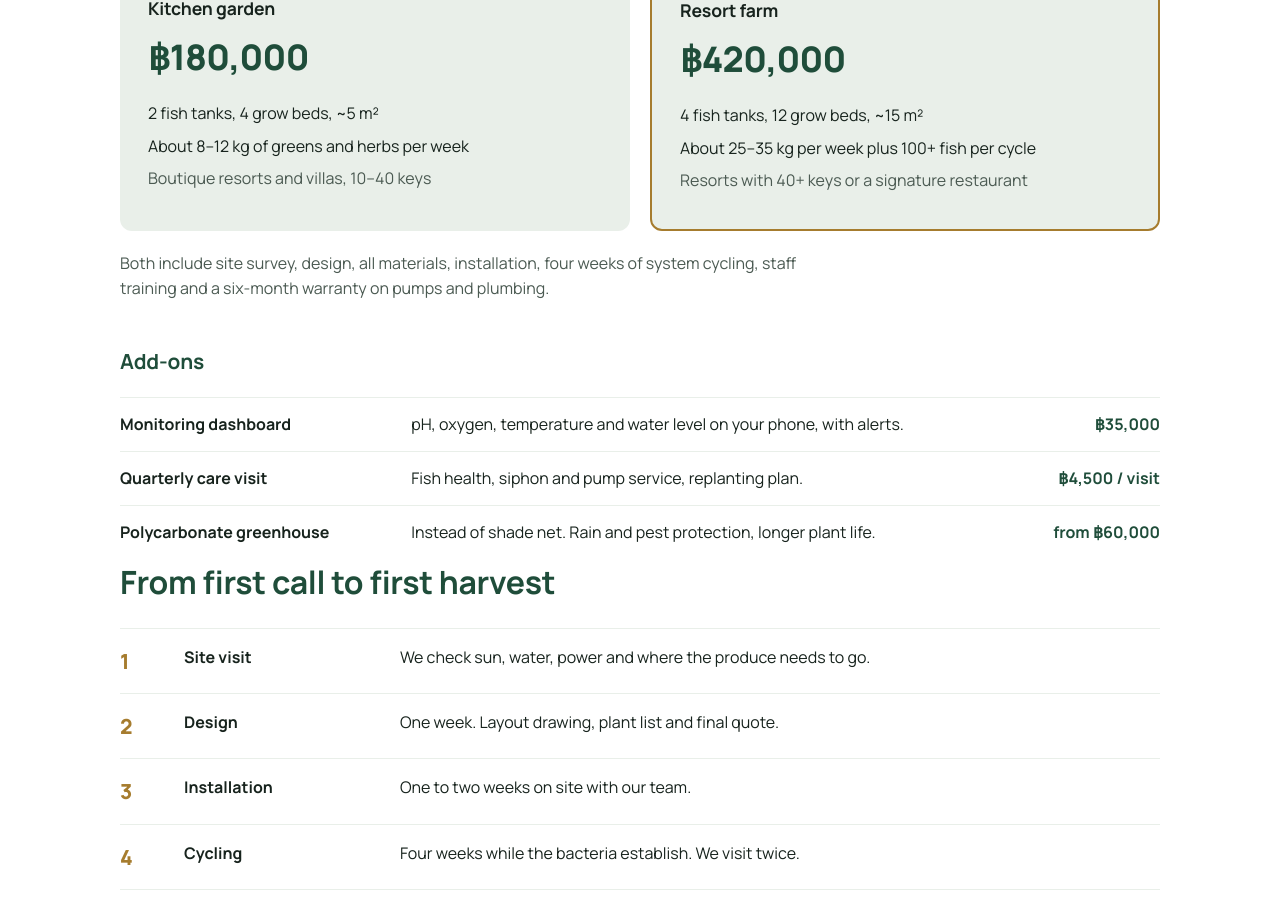
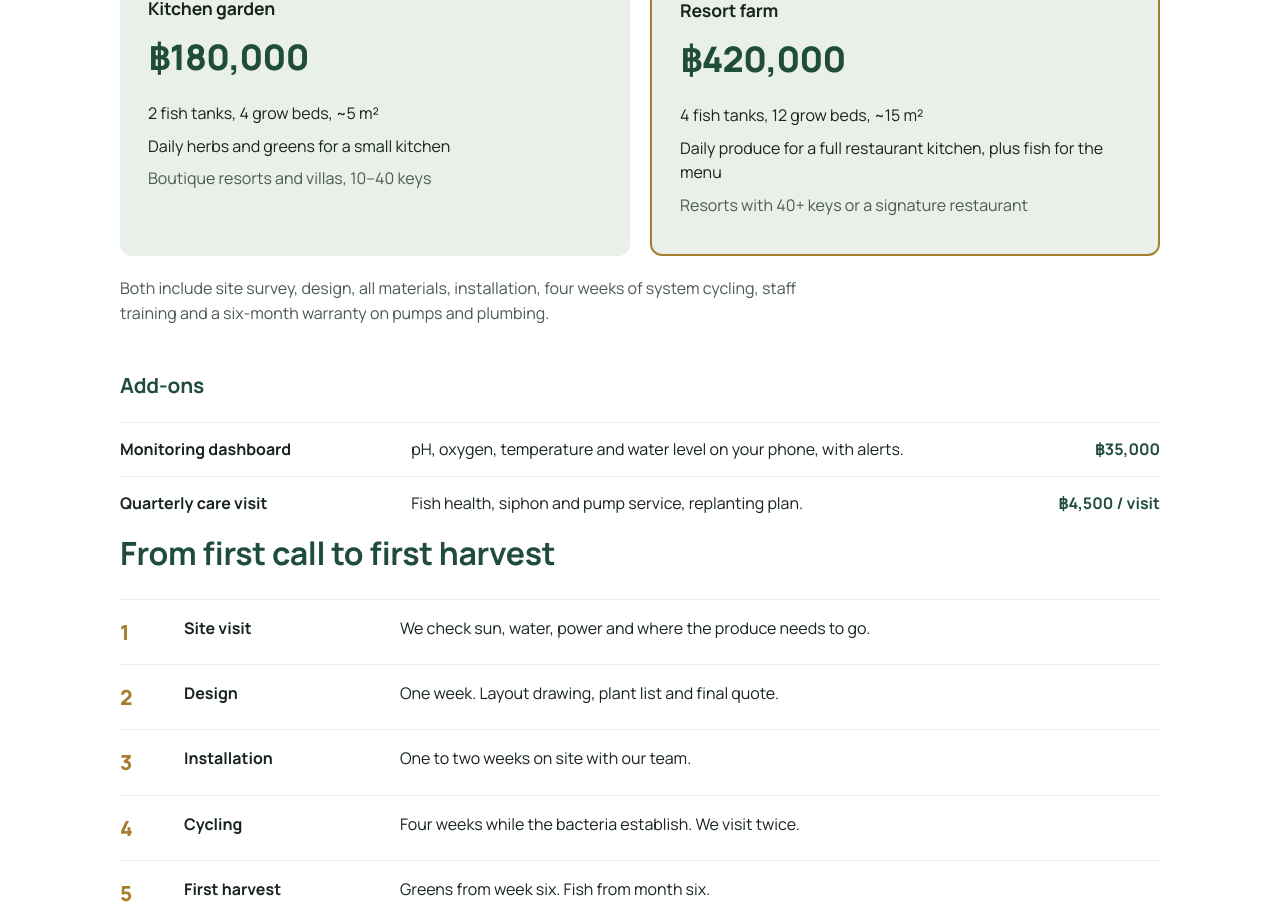
Before and after one commit to thisisissss/sggai, a SvelteKit app: page /resorts in a window 1280 px wide. Shown: the part 1859-2769 px from the top of the page. Built offline with nearby package versions, Linux system fonts and the light colour scheme.

Commit message:
remove extra promises

```diff
--- a/src/routes/resorts/+page.svelte
+++ b/src/routes/resorts/+page.svelte
@@ -42,14 +42,14 @@
           name: 'Kitchen garden',
           price: '฿180,000',
           size: '2 fish tanks, 4 grow beds, ~5 m²',
-          yield: 'About 8–12 kg of greens and herbs per week',
+          yield: 'Daily herbs and greens for a small kitchen',
           for: 'Boutique resorts and villas, 10–40 keys'
         },
         {
           name: 'Resort farm',
           price: '฿420,000',
           size: '4 fish tanks, 12 grow beds, ~15 m²',
-          yield: 'About 25–35 kg per week plus 100+ fish per cycle',
+          yield: 'Daily produce for a full restaurant kitchen, plus fish for the menu',
           for: 'Resorts with 40+ keys or a signature restaurant'
         }
       ],
@@ -57,8 +57,7 @@
       addHead: 'Add-ons',
       addons: [
         ['Monitoring dashboard', 'pH, oxygen, temperature and water level on your phone, with alerts.', '฿35,000'],
-        ['Quarterly care visit', 'Fish health, siphon and pump service, replanting plan.', '฿4,500 / visit'],
-        ['Polycarbonate greenhouse', 'Instead of shade net. Rain and pest protection, longer plant life.', 'from ฿60,000']
+        ['Quarterly care visit', 'Fish health, siphon and pump service, replanting plan.', '฿4,500 / visit']
       ],
       timeHead: 'From first call to first harvest',
       timeline: [
@@ -98,14 +97,14 @@
           name: 'สวนครัว',
           price: '180,000 บาท',
           size: 'ถังปลา 2 ถัง แปลงปลูก 4 แปลง ประมาณ 5 ตร.ม.',
-          yield: 'ผักและสมุนไพรประมาณ 8–12 กก. ต่อสัปดาห์',
+          yield: 'สมุนไพรและผักสดทุกวันสำหรับครัวขนาดเล็ก',
           for: 'บูติกรีสอร์ทและวิลล่า 10–40 ห้อง'
         },
         {
           name: 'ฟาร์มรีสอร์ท',
           price: '420,000 บาท',
           size: 'ถังปลา 4 ถัง แปลงปลูก 12 แปลง ประมาณ 15 ตร.ม.',
-          yield: 'ประมาณ 25–35 กก. ต่อสัปดาห์ และปลากว่า 100 ตัวต่อรอบ',
+          yield: 'ผลผลิตทุกวันสำหรับครัวร้านอาหารเต็มรูปแบบ พร้อมปลาสำหรับเมนู',
           for: 'รีสอร์ท 40 ห้องขึ้นไป หรือมีร้านอาหารซิกเนเจอร์'
         }
       ],
@@ -113,8 +112,7 @@
       addHead: 'บริการเสริม',
       addons: [
         ['แดชบอร์ดตรวจสอบ', 'ค่า pH ออกซิเจน อุณหภูมิ และระดับน้ำบนมือถือ พร้อมแจ้งเตือน', '35,000 บาท'],
-        ['เข้าดูแลรายไตรมาส', 'ตรวจสุขภาพปลา ซ่อมบำรุงกาลักน้ำและปั๊ม วางแผนปลูกรอบใหม่', '4,500 บาท / ครั้ง'],
-        ['โรงเรือนโพลีคาร์บอเนต', 'แทนตาข่ายพรางแสง กันฝนและแมลง ยืดอายุพืช', 'เริ่ม 60,000 บาท']
+        ['เข้าดูแลรายไตรมาส', 'ตรวจสุขภาพปลา ซ่อมบำรุงกาลักน้ำและปั๊ม วางแผนปลูกรอบใหม่', '4,500 บาท / ครั้ง']
       ],
       timeHead: 'จากการติดต่อครั้งแรกถึงการเก็บเกี่ยวครั้งแรก',
       timeline: [
```
